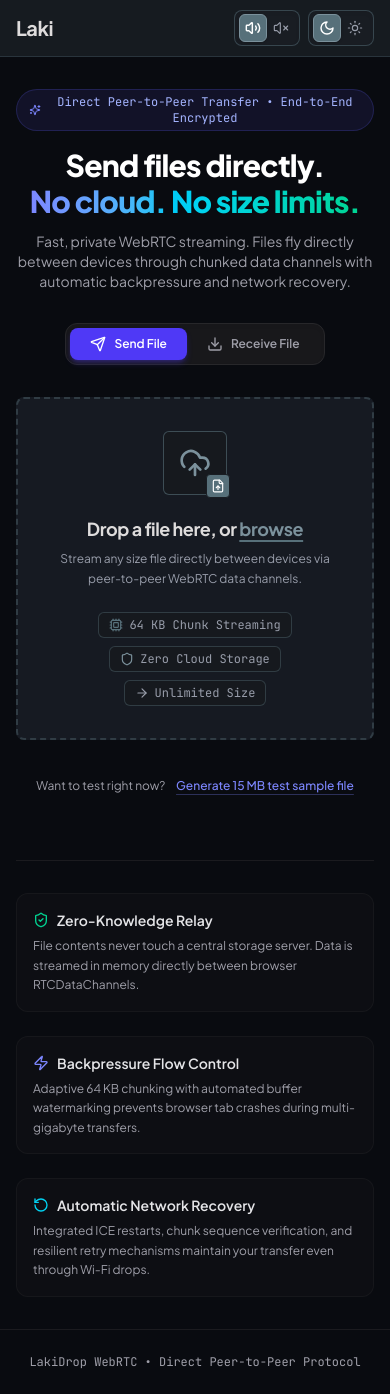
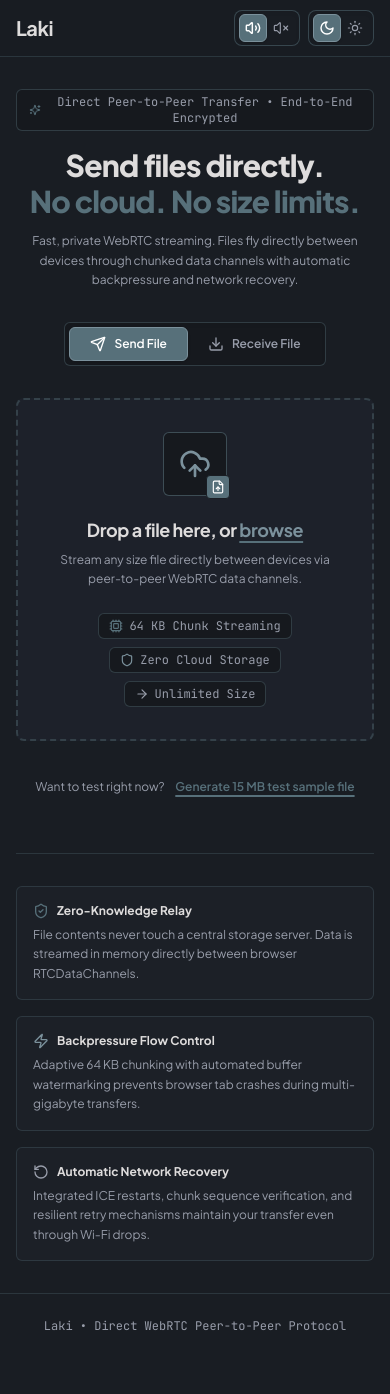
Before and after one commit to temesgensida-code/laki, a SvelteKit app: page / in a window 390 px wide. After the commit the page ends 1358 px from the top, so only its background shows below. Built offline with nearby package versions, Linux system fonts and the light colour scheme.

Commit message:
feat(page): bind dark/light mode, audio feedback, and edgy theme across transfer flows

```diff
--- a/src/routes/+page.svelte
+++ b/src/routes/+page.svelte
@@ -1,6 +1,5 @@
 <script>
 	import { onMount, onDestroy } from 'svelte';
-	import { page } from '$app/state';
 	import Navbar from '$lib/components/Navbar.svelte';
 	import DropZone from '$lib/components/DropZone.svelte';
 	import ShareCard from '$lib/components/ShareCard.svelte';
@@ -13,6 +12,8 @@
 	import { SignalingClient } from '$lib/webrtc/signalingClient.js';
 	import { TransferEngine } from '$lib/webrtc/transferEngine.js';
 	import { generateSessionId } from '$lib/utils/formatters.js';
+	import { theme } from '$lib/utils/theme.svelte.js';
+	import { playChime } from '$lib/utils/sound.js';
 	import {
 		Send,
 		Download,
@@ -21,9 +22,7 @@
 		Zap,
 		Globe,
 		RotateCcw,
-		HelpCircle,
-		Sparkles,
-		CheckCircle2
+		Sparkles
 	} from '@lucide/svelte';
 
 	// Reactive state variables
@@ -126,7 +125,6 @@
 		if (!code) return;
 
 		let extractedId = code;
-		// If user pasted a full URL, extract the session param
 		if (code.includes('session=')) {
 			try {
 				const u = new URL(code);
@@ -179,10 +177,12 @@
 
 		eng.on('peer-connected', () => {
 			peerConnected = true;
+			playChime('notify');
 		});
 
 		eng.on('file-meta-received', (meta) => {
 			fileMeta = meta;
+			playChime('notify');
 		});
 
 		eng.on('stats', (newStats) => {
@@ -199,11 +199,12 @@
 
 		eng.on('transfer-complete', (res) => {
 			completedResult = { ...res, size: fileMeta?.size || res.totalBytes };
+			playChime('success');
 		});
 
 		eng.on('file-received', (res) => {
 			completedResult = res;
-			// Automatically trigger browser download
+			playChime('success');
 			try {
 				const a = document.createElement('a');
 				a.href = res.url;
@@ -254,7 +255,6 @@
 		warningMessage = '';
 		manualInputCode = '';
 
-		// Clear URL parameters without reloading
 		if (window.history.pushState) {
 			const cleanUrl = window.location.protocol + '//' + window.location.host + window.location.pathname;
 			window.history.pushState({ path: cleanUrl }, '', cleanUrl);
@@ -271,15 +271,15 @@
 				return;
 			}
 		}
+		playChime('click');
 		activeTab = tab;
 		resetAll();
 	}
 
-	// Quick sample test file generator
 	function generateSampleFile(sizeMb = 10) {
+		playChime('click');
 		const bytes = sizeMb * 1024 * 1024;
 		const buffer = new Uint8Array(bytes);
-		// Fill with recognizable pattern
 		for (let i = 0; i < buffer.length; i += 1024) {
 			buffer[i] = i % 256;
 		}
@@ -291,36 +291,56 @@
 	}
 </script>
 
-<div class="min-h-screen flex flex-col bg-[#090b10] text-zinc-100 selection:bg-indigo-500/30">
+<div
+	class="min-h-screen flex flex-col transition-colors duration-200 {theme.current === 'dark'
+		? 'bg-[#191D23] text-[#DEDCDC]'
+		: 'bg-[#DEDCDC] text-[#191D23]'}"
+>
 	<Navbar />
 
 	<main class="flex-1 max-w-4xl w-full mx-auto px-4 sm:px-6 py-8 sm:py-12">
 		<!-- Hero Title / Status -->
 		<div class="text-center max-w-2xl mx-auto mb-8 sm:mb-10">
-			<div class="inline-flex items-center gap-2 px-3 py-1 rounded-full bg-indigo-500/10 text-indigo-300 border border-indigo-500/20 text-xs font-mono mb-4">
-				<Sparkles class="w-3.5 h-3.5 text-indigo-400" />
+			<div
+				class="inline-flex items-center gap-2 px-3 py-1 rounded-md text-xs font-mono mb-4 border transition-colors {theme.current === 'dark'
+					? 'bg-[#16191E] text-[#989DAA] border-[#57707A]/40'
+					: 'bg-[#DFDCDB] text-[#57707A] border-[#C5BAC4]'}"
+			>
+				<Sparkles class="w-3.5 h-3.5 text-[#57707A]" />
 				<span>Direct Peer-to-Peer Transfer • End-to-End Encrypted</span>
 			</div>
-			<h1 class="text-3xl sm:text-5xl font-extrabold tracking-tight text-white mb-3 sm:mb-4">
+			<h1
+				class="text-3xl sm:text-5xl font-extrabold tracking-tight mb-3 sm:mb-4 {theme.current === 'dark'
+					? 'text-[#DEDCDC]'
+					: 'text-[#191D23]'}"
+			>
 				Send files directly.<br />
-				<span class="bg-gradient-to-r from-indigo-400 via-cyan-400 to-emerald-400 bg-clip-text text-transparent">
+				<span class="text-[#57707A]">
 					No cloud. No size limits.
 				</span>
 			</h1>
-			<p class="text-sm sm:text-base text-zinc-400">
+			<p
+				class="text-xs sm:text-sm max-w-lg mx-auto leading-relaxed {theme.current === 'dark'
+					? 'text-[#989DAA]'
+					: 'text-[#57707A]'}"
+			>
 				Fast, private WebRTC streaming. Files fly directly between devices through chunked data channels with automatic backpressure and network recovery.
 			</p>
 		</div>
 
-		<!-- Mode Switcher Tabs (Send / Receive) -->
+		<!-- Mode Switcher Tabs (Edgy Capsule) -->
 		<div class="flex justify-center mb-8">
-			<div class="inline-flex p-1 rounded-xl bg-zinc-900 border border-zinc-800 shadow-inner">
+			<div
+				class="inline-flex p-1 rounded-md border transition-colors {theme.current === 'dark'
+					? 'bg-[#16191E] border-[#57707A]/40 shadow-inner'
+					: 'bg-[#DFDCDB] border-[#C5BAC4] shadow-inner'}"
+			>
 				<button
 					type="button"
 					onclick={() => switchTab('send')}
-					class="flex items-center gap-2 px-5 py-2 rounded-lg text-xs sm:text-sm font-semibold transition-all duration-150 cursor-pointer {activeTab === 'send'
-						? 'bg-indigo-600 text-white shadow-md shadow-indigo-600/30'
-						: 'text-zinc-400 hover:text-zinc-200'}"
+					class="flex items-center gap-2 px-5 py-2 rounded-md text-xs sm:text-sm font-semibold transition-all duration-150 cursor-pointer active:translate-y-px {activeTab === 'send'
+						? 'bg-[#57707A] text-white shadow-sm border border-[#7B919C]'
+						: (theme.current === 'dark' ? 'text-[#989DAA] hover:text-[#DEDCDC]' : 'text-[#57707A] hover:text-[#191D23]')}"
 				>
 					<Send class="w-4 h-4" />
 					<span>Send File</span>
@@ -328,9 +348,9 @@
 				<button
 					type="button"
 					onclick={() => switchTab('receive')}
-					class="flex items-center gap-2 px-5 py-2 rounded-lg text-xs sm:text-sm font-semibold transition-all duration-150 cursor-pointer {activeTab === 'receive'
-						? 'bg-indigo-600 text-white shadow-md shadow-indigo-600/30'
-						: 'text-zinc-400 hover:text-zinc-200'}"
+					class="flex items-center gap-2 px-5 py-2 rounded-md text-xs sm:text-sm font-semibold transition-all duration-150 cursor-pointer active:translate-y-px {activeTab === 'receive'
+						? 'bg-[#57707A] text-white shadow-sm border border-[#7B919C]'
+						: (theme.current === 'dark' ? 'text-[#989DAA] hover:text-[#DEDCDC]' : 'text-[#57707A] hover:text-[#191D23]')}"
 				>
 					<Download class="w-4 h-4" />
 					<span>Receive File</span>
@@ -358,11 +378,11 @@
 
 					<!-- Quick demo generator for rapid testing -->
 					<div class="text-center pt-2">
-						<span class="text-xs text-zinc-400 mr-2">Want to test right now?</span>
+						<span class="text-xs mr-2 {theme.current === 'dark' ? 'text-[#989DAA]' : 'text-[#57707A]'}">Want to test right now?</span>
 						<button
 							type="button"
 							onclick={() => generateSampleFile(15)}
-							class="text-xs font-medium text-indigo-400 hover:text-indigo-300 underline decoration-indigo-400/30 underline-offset-4 cursor-pointer"
+							class="text-xs font-semibold text-[#57707A] hover:text-[#7B919C] underline decoration-2 underline-offset-4 cursor-pointer"
 						>
 							Generate 15 MB test sample file
 						</button>
@@ -399,12 +419,16 @@
 
 				<!-- Stage 5: Receiver rejected -->
 				{:else if transferState === 'rejected'}
-					<div class="w-full bg-zinc-900 border border-zinc-800 rounded-2xl p-8 text-center">
-						<p class="text-base text-zinc-200 mb-4">The receiver declined this file transfer.</p>
+					<div
+						class="w-full rounded-md p-8 text-center border {theme.current === 'dark'
+							? 'bg-[#21262F] border-[#57707A]/40 text-[#DEDCDC]'
+							: 'bg-[#ECEAE9] border-[#C5BAC4] text-[#191D23]'}"
+					>
+						<p class="text-sm font-semibold mb-4">The receiver declined this file transfer.</p>
 						<button
 							type="button"
 							onclick={resetAll}
-							class="px-4 py-2 rounded-xl bg-indigo-600 text-white text-xs font-semibold cursor-pointer"
+							class="px-4 py-2 rounded-md bg-[#57707A] hover:bg-[#7B919C] text-white text-xs font-semibold cursor-pointer border border-[#7B919C]"
 						>
 							Select Another File
 						</button>
@@ -421,27 +445,33 @@
 				{#if transferState === 'idle' && !sessionId}
 					<form
 						onsubmit={handleJoinSessionSubmit}
-						class="w-full bg-zinc-900/80 border border-zinc-800 rounded-2xl p-6 sm:p-8 shadow-xl"
+						class="w-full rounded-md p-6 sm:p-8 border shadow-lg transition-colors {theme.current === 'dark'
+							? 'bg-[#21262F] border-[#57707A]/40'
+							: 'bg-[#ECEAE9] border-[#C5BAC4]'}"
 					>
-						<div class="flex items-center gap-2.5 mb-3">
-							<Link2 class="w-5 h-5 text-indigo-400" />
-							<h3 class="text-lg font-semibold text-zinc-100">Enter Transfer Link or Code</h3>
+						<div class="flex items-center gap-2 mb-2">
+							<Link2 class="w-5 h-5 text-[#57707A]" />
+							<h3 class="text-base sm:text-lg font-bold tracking-tight {theme.current === 'dark' ? 'text-[#DEDCDC]' : 'text-[#191D23]'}">
+								Enter Transfer Link or Code
+							</h3>
 						</div>
-						<p class="text-xs sm:text-sm text-zinc-400 mb-5">
+						<p class="text-xs mb-5 {theme.current === 'dark' ? 'text-[#989DAA]' : 'text-[#57707A]'}">
 							Paste the link or 6-character session code provided by the sender to connect and receive the file.
 						</p>
 
-						<div class="flex flex-col sm:flex-row items-center gap-3">
+						<div class="flex flex-col sm:flex-row items-center gap-2.5">
 							<input
 								type="text"
 								bind:value={manualInputCode}
 								placeholder="e.g. swift-4a8x or full link"
-								class="w-full bg-zinc-950 border border-zinc-800 rounded-xl px-4 py-3 text-sm font-mono text-zinc-100 placeholder-zinc-400 focus:outline-none focus:border-indigo-500"
+								class="w-full rounded-md px-3.5 py-2.5 text-xs sm:text-sm font-mono border focus:outline-none transition-colors {theme.current === 'dark'
+									? 'bg-[#16191E] border-[#57707A]/50 text-[#DEDCDC] focus:border-[#7B919C]'
+									: 'bg-[#DFDCDB] border-[#989DAA] text-[#191D23] focus:border-[#57707A]'}"
 								required
 							/>
 							<button
 								type="submit"
-								class="w-full sm:w-auto px-6 py-3 rounded-xl bg-indigo-600 hover:bg-indigo-500 text-white font-semibold text-sm shadow-lg shadow-indigo-600/25 transition-all duration-150 active:scale-[0.98] cursor-pointer whitespace-nowrap"
+								class="w-full sm:w-auto px-5 py-2.5 rounded-md bg-[#57707A] hover:bg-[#7B919C] text-white font-semibold text-xs sm:text-sm border border-[#7B919C] transition-all duration-150 active:translate-y-px cursor-pointer whitespace-nowrap"
 							>
 								Connect to Sender
 							</button>
@@ -450,15 +480,25 @@
 
 				<!-- Stage 2: Waiting for sender metadata -->
 				{:else if transferState === 'waiting-peer' && !fileMeta}
-					<div class="w-full bg-zinc-900/80 border border-zinc-800 rounded-2xl p-8 sm:p-12 text-center">
-						<div class="inline-flex items-center justify-center w-12 h-12 rounded-2xl bg-indigo-500/10 text-indigo-400 border border-indigo-500/20 mb-4">
+					<div
+						class="w-full rounded-md p-8 sm:p-12 text-center border transition-colors {theme.current === 'dark'
+							? 'bg-[#21262F] border-[#57707A]/40'
+							: 'bg-[#ECEAE9] border-[#C5BAC4]'}"
+					>
+						<div
+							class="inline-flex items-center justify-center w-12 h-12 rounded-md border mb-4 transition-colors {theme.current === 'dark'
+								? 'bg-[#16191E] border-[#57707A]/60 text-[#7B919C]'
+								: 'bg-[#DFDCDB] border-[#989DAA] text-[#57707A]'}"
+						>
 							<Globe class="w-6 h-6 animate-pulse" />
 						</div>
-						<h3 class="text-lg font-semibold text-zinc-100 mb-2">Connecting to Sender Session</h3>
-						<p class="text-xs text-zinc-400 max-w-sm mx-auto mb-4 font-mono">
-							Session: <span class="text-indigo-400">{sessionId}</span>
+						<h3 class="text-base sm:text-lg font-bold tracking-tight mb-2 {theme.current === 'dark' ? 'text-[#DEDCDC]' : 'text-[#191D23]'}">
+							Connecting to Sender Session
+						</h3>
+						<p class="text-xs font-mono mb-4 {theme.current === 'dark' ? 'text-[#989DAA]' : 'text-[#57707A]'}">
+							Session: <span class="font-bold text-[#57707A]">{sessionId}</span>
 						</p>
-						<p class="text-xs text-zinc-400 max-w-md mx-auto">
+						<p class="text-xs max-w-md mx-auto {theme.current === 'dark' ? 'text-[#989DAA]' : 'text-[#57707A]'}">
 							Negotiating WebRTC STUN peer-to-peer data channel. Waiting for sender to provide file details...
 						</p>
 					</div>
@@ -494,12 +534,18 @@
 
 				<!-- Stage 6: Declined -->
 				{:else if transferState === 'rejected'}
-					<div class="w-full bg-zinc-900 border border-zinc-800 rounded-2xl p-8 text-center">
-						<p class="text-base text-zinc-200 mb-4">You declined this file transfer.</p>
+					<div
+						class="w-full rounded-md p-8 text-center border {theme.current === 'dark'
+							? 'bg-[#21262F] border-[#57707A]/40 text-[#DEDCDC]'
+							: 'bg-[#ECEAE9] border-[#C5BAC4] text-[#191D23]'}"
+					>
+						<p class="text-sm font-semibold mb-4">You declined this file transfer.</p>
 						<button
 							type="button"
 							onclick={resetAll}
-							class="px-4 py-2 rounded-xl bg-zinc-800 hover:bg-zinc-700 text-zinc-200 text-xs font-semibold cursor-pointer border border-zinc-700"
+							class="px-4 py-2 rounded-md border text-xs font-semibold cursor-pointer {theme.current === 'dark'
+								? 'bg-[#16191E] hover:bg-[#191D23] text-[#DEDCDC] border-[#57707A]/50'
+								: 'bg-[#DFDCDB] hover:bg-[#D2CECE] text-[#191D23] border-[#989DAA]'}"
 						>
 							Receive Another File
 						</button>
@@ -508,34 +554,46 @@
 			</div>
 		{/if}
 
-		<!-- Security & Technical Features Footer Info -->
-		<div class="mt-16 pt-8 border-t border-zinc-800/60 grid grid-cols-1 md:grid-cols-3 gap-6 text-left">
-			<div class="p-4 rounded-xl bg-zinc-900/30 border border-zinc-800/40">
-				<div class="flex items-center gap-2 text-zinc-200 text-sm font-semibold mb-1.5">
-					<ShieldCheck class="w-4 h-4 text-emerald-400" />
+		<!-- Security & Technical Features Footer Info (Edgy Cards) -->
+		<div class="mt-14 pt-8 border-t grid grid-cols-1 md:grid-cols-3 gap-4 text-left {theme.current === 'dark' ? 'border-[#57707A]/30' : 'border-[#C5BAC4]'}">
+			<div
+				class="p-4 rounded-md border transition-colors {theme.current === 'dark'
+					? 'bg-[#21262F]/40 border-[#57707A]/30'
+					: 'bg-[#ECEAE9] border-[#C5BAC4]'}"
+			>
+				<div class="flex items-center gap-2 text-xs font-bold mb-1.5 {theme.current === 'dark' ? 'text-[#DEDCDC]' : 'text-[#191D23]'}">
+					<ShieldCheck class="w-4 h-4 text-[#57707A]" />
 					<span>Zero-Knowledge Relay</span>
 				</div>
-				<p class="text-xs text-zinc-400 leading-relaxed">
+				<p class="text-xs leading-relaxed {theme.current === 'dark' ? 'text-[#989DAA]' : 'text-[#57707A]'}">
 					File contents never touch a central storage server. Data is streamed in memory directly between browser RTCDataChannels.
 				</p>
 			</div>
 
-			<div class="p-4 rounded-xl bg-zinc-900/30 border border-zinc-800/40">
-				<div class="flex items-center gap-2 text-zinc-200 text-sm font-semibold mb-1.5">
-					<Zap class="w-4 h-4 text-indigo-400" />
+			<div
+				class="p-4 rounded-md border transition-colors {theme.current === 'dark'
+					? 'bg-[#21262F]/40 border-[#57707A]/30'
+					: 'bg-[#ECEAE9] border-[#C5BAC4]'}"
+			>
+				<div class="flex items-center gap-2 text-xs font-bold mb-1.5 {theme.current === 'dark' ? 'text-[#DEDCDC]' : 'text-[#191D23]'}">
+					<Zap class="w-4 h-4 text-[#7B919C]" />
 					<span>Backpressure Flow Control</span>
 				</div>
-				<p class="text-xs text-zinc-400 leading-relaxed">
+				<p class="text-xs leading-relaxed {theme.current === 'dark' ? 'text-[#989DAA]' : 'text-[#57707A]'}">
 					Adaptive 64 KB chunking with automated buffer watermarking prevents browser tab crashes during multi-gigabyte transfers.
 				</p>
 			</div>
 
-			<div class="p-4 rounded-xl bg-zinc-900/30 border border-zinc-800/40">
-				<div class="flex items-center gap-2 text-zinc-200 text-sm font-semibold mb-1.5">
-					<RotateCcw class="w-4 h-4 text-cyan-400" />
+			<div
+				class="p-4 rounded-md border transition-colors {theme.current === 'dark'
+					? 'bg-[#21262F]/40 border-[#57707A]/30'
+					: 'bg-[#ECEAE9] border-[#C5BAC4]'}"
+			>
+				<div class="flex items-center gap-2 text-xs font-bold mb-1.5 {theme.current === 'dark' ? 'text-[#DEDCDC]' : 'text-[#191D23]'}">
+					<RotateCcw class="w-4 h-4 text-[#989DAA]" />
 					<span>Automatic Network Recovery</span>
 				</div>
-				<p class="text-xs text-zinc-400 leading-relaxed">
+				<p class="text-xs leading-relaxed {theme.current === 'dark' ? 'text-[#989DAA]' : 'text-[#57707A]'}">
 					Integrated ICE restarts, chunk sequence verification, and resilient retry mechanisms maintain your transfer even through Wi-Fi drops.
 				</p>
 			</div>
@@ -543,8 +601,12 @@
 	</main>
 
 	<!-- Footer -->
-	<footer class="w-full border-t border-zinc-800/60 py-6 text-center text-xs text-zinc-400 font-mono">
-		LakiDrop WebRTC • Direct Peer-to-Peer Protocol
+	<footer
+		class="w-full border-t py-6 text-center text-xs font-mono transition-colors {theme.current === 'dark'
+			? 'border-[#57707A]/30 text-[#989DAA]'
+			: 'border-[#C5BAC4] text-[#57707A]'}"
+	>
+		Laki • Direct WebRTC Peer-to-Peer Protocol
 	</footer>
 
 	<!-- QR Code Modal for Mobile Sharing -->
```
